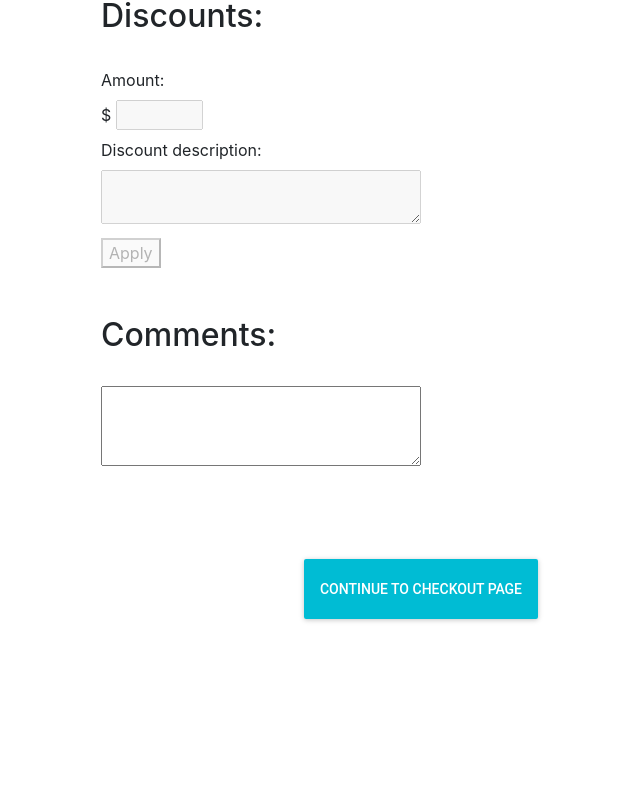
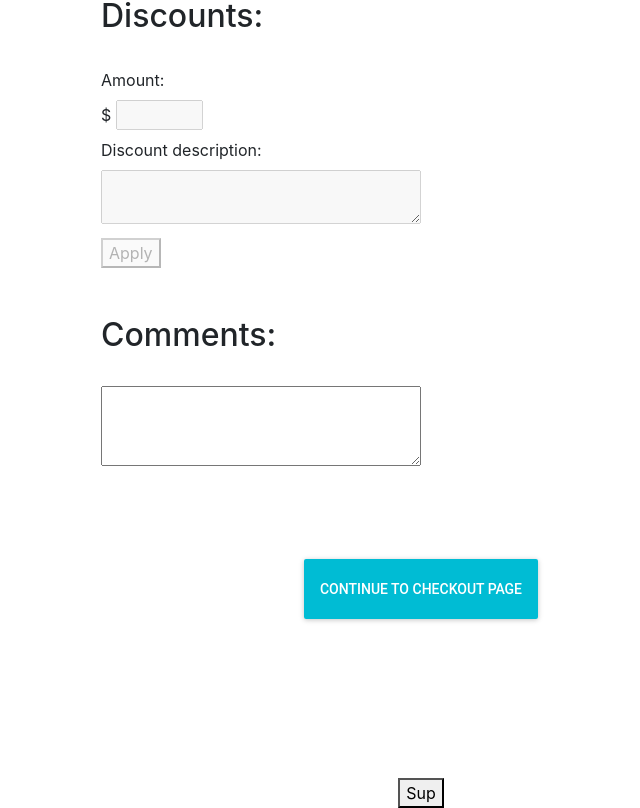
Before and after one commit to Donaldvu18/clips, a React (Create React App) app: page / in a window 1280 px wide. Shown: the part 2693-3501 px from the top of the page, without its empty margins (219-859 px from the left). Before the commit the page ends 3471 px from the top, so only its background shows below. Built offline with nearby package versions, Linux system fonts and the light colour scheme.

Commit message:
some stuff

```diff
--- a/package.json
+++ b/package.json
@@ -11,6 +11,7 @@
     "react-credit-card-input": "^1.1.5",
     "react-credit-cards": "^0.8.0",
     "react-dom": "^16.13.0",
+    "react-filtered-multiselect": "^0.5.1",
     "react-scripts": "3.4.0",
     "styled-components": "^5.0.1"
   },
--- a/src/components/Confirm.js
+++ b/src/components/Confirm.js
@@ -10,6 +10,7 @@ class Confirm extends Component{
     continue = e =>{
         e.preventDefault();
         //process form
+        this.props.handleSubmitMail();
         this.props.nextStep();
     }
 
--- a/src/components/OrderDetails.js
+++ b/src/components/OrderDetails.js
@@ -24,7 +24,7 @@ class OrderDetails extends Component{
                 'Clippers vs Nuggets - Fri Feb 28, 2020 *MULTI GAME PACKAGE ONLY*']
 
     render(){
-        const {values,handleChange,handleGAandChange,confirmClient,handleSuite,confirmDiscounts}=this.props
+        const {values,handleChange,handleGAandChange,confirmClient,handleSuite,confirmDiscounts,callBackendAPI}=this.props
         let imgurl='../../img/staples_map.jpg'
         const new_multi_game=this.multi_game.filter(selected=>selected!==values.event)
         const deliveryfee=values.delivery_method==='Print' ? 25 :0
@@ -312,6 +312,9 @@ class OrderDetails extends Component{
 
 
           </div>:<p id='spacebottom'></p>}
+          <form onSubmit={this.callBackendAPI}>
+          <button type='submit'>Sup</button>
+          </form>
           </div>
           </MuiThemeProvider>
         )
--- a/src/components/OrderForm.js
+++ b/src/components/OrderForm.js
@@ -3,6 +3,7 @@ import OrderDetails from './OrderDetails';
 import Checkout from './Checkout';
 import Confirm from './Confirm';
 import Success from './Success';
+import Axios from 'axios';
 import { ActionSettingsApplications } from 'material-ui/svg-icons';
 class OrderForm extends Component{
     constructor(props){
@@ -59,6 +60,59 @@ class OrderForm extends Component{
     //         new_ga='12'
     //     }
     //     this.setState({GA:new_ga})
+
+      // API CALL FOR SENDGRID
+
+
+      callBackendAPI=async() =>{
+        fetch('/api')
+        .then(res=>console.log(res.body))}
+        // .then(customers => console.log(customers))}
+
+      // componentDidMount(){
+      //   // this.callBackendAPI()
+      //   //   .then(res=>this.setState({data:res.express}))
+      //   //   .catch(err=>console.log(err));
+      //   fetch('/express_backend')
+      //   .then(res=>res.json())
+      //   .then(customers => console.log(customers))}
+
+
+      handleSubmitMail = () => {
+        // event.preventDefault();
+
+        // console.log(event.target);
+
+        // this.setState({
+        //     disabled: true
+        // });
+// http://localhost:5000/
+        Axios.post('/api/email', this.state)
+            .then(res => {
+                if(res.data.success) {
+                    // this.setState({
+                    //     disabled: false,
+                    //     emailSent: true
+                    // });
+                    console.log('sent!')
+                } else {
+                    // this.setState({
+                    //     disabled: false,
+                    //     emailSent: false
+                    // });
+                    console.log('failed')
+                }
+            })
+            .catch(err => {
+                console.log(err);
+
+                // this.setState({
+                //     disabled: false,
+                //     emailSent: false
+                // });
+            })
+
+    }
 
       //Proceed to next step
       nextStep = () => {
@@ -186,6 +240,7 @@ class OrderForm extends Component{
                 handleSROandRow={this.handleSROandRow}
                 confirmDiscounts={this.confirmDiscounts}
                 handleSuite={this.handleSuite}
+                callBackendAPI={this.callBackendAPI}
                 />
 
             )
@@ -204,7 +259,8 @@ class OrderForm extends Component{
                 nextStep={this.nextStep}
                 prevStep={this.prevStep}
                 values={values}
-
+                callBackendAPI={this.callBackendAPI}
+                handleSubmitMail={this.handleSubmitMail}
                 />
             )
           case 4:
```
Also changed, not shown: 1 other file (tests, documents, lock files or other folders).
